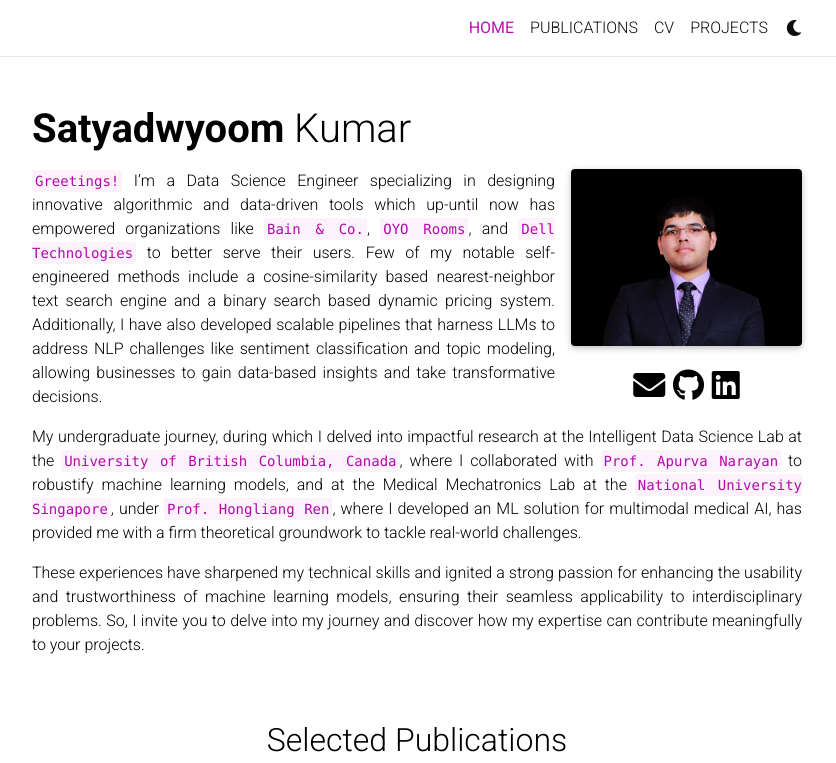
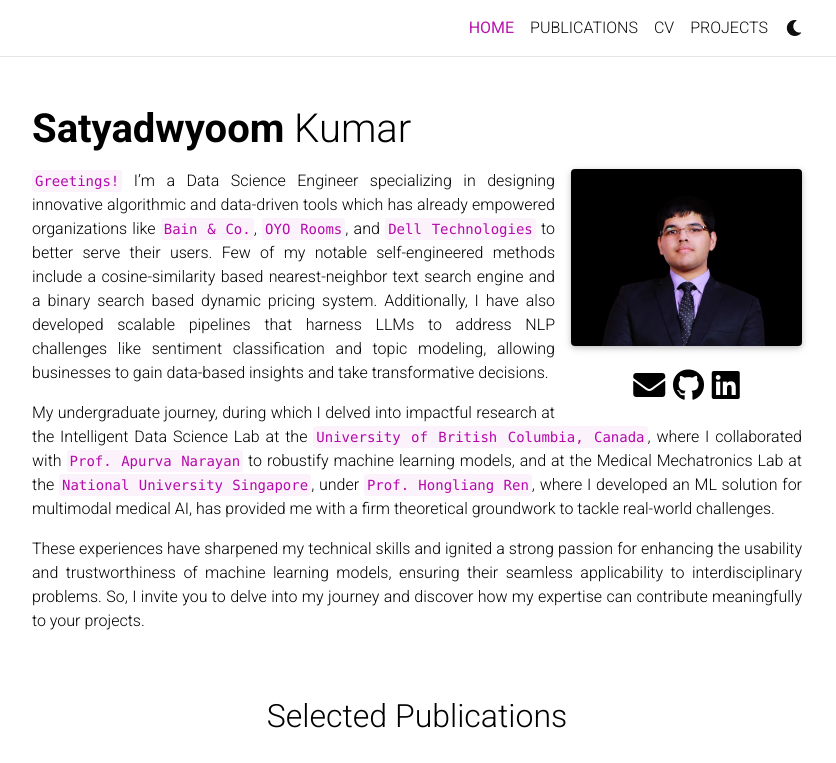
Before and after one commit to satyadwyoom/test_repo, a Jekyll site: the page built from _pages/about.md, in a window 1280 px wide and 961 px high, cut to the strip 0-763 px from the top of the window. Shown: the whole strip, without its empty margins (223-1059 px from the left). Built offline with Jekyll 4.4.1, drawn with Linux system fonts in a browser that asks for light colours; full-size pictures stand in for the smaller copies a plugin makes; comment, search, counter and statistics services are not loaded; a style sheet for code colours, icons or effects is not loaded.

Commit message:
update about

```diff
--- a/_pages/about.md
+++ b/_pages/about.md
@@ -24,7 +24,7 @@ These experiences have sharpened my skills and ignited a passion to fathom the u
 
 <!-- `Greetings!` I'm a Senior Data Scientist at `OYO Rooms`, where I specialize in enhancing customer experiences through innovative techniques such as Dynamic Pricing, Classification, Exploratory Data Analysis (EDA), and Large Language Models (LLMs). Previously, at `Dell Technologies`, I focused on transforming text data using Natural Language Processing (NLP). -->
 
-`Greetings!` I'm a Data Science Engineer specializing in designing innovative algorithmic and data-driven tools which up-until now has empowered organizations like `Bain & Co.`, `OYO Rooms`, and `Dell Technologies` to better serve their users. Few of my notable self-engineered methods include a cosine-similarity based nearest-neighbor text search engine and a binary search based dynamic pricing system. Additionally, I have also developed scalable pipelines that harness LLMs to address NLP challenges like sentiment classification and topic modeling, allowing businesses to gain data-based insights and take transformative decisions.
+`Greetings!` I'm a Data Science Engineer specializing in designing innovative algorithmic and data-driven tools which has already empowered organizations like `Bain & Co.`, `OYO Rooms`, and `Dell Technologies` to better serve their users. Few of my notable self-engineered methods include a cosine-similarity based nearest-neighbor text search engine and a binary search based dynamic pricing system. Additionally, I have also developed scalable pipelines that harness LLMs to address NLP challenges like sentiment classification and topic modeling, allowing businesses to gain data-based insights and take transformative decisions.
 
 My undergraduate journey, during which I delved into impactful research at the Intelligent Data Science Lab at the [`University of British Columbia, Canada`](https://www.ubc.ca/), where I collaborated with [`Prof. Apurva Narayan`](https://a-narayan.github.io/team/) to robustify machine learning models, and at the Medical Mechatronics Lab at the [`National University Singapore`](https://www.nus.edu.sg/), under [`Prof. Hongliang Ren`](https://scholar.google.com/citations?user=rcF7N44AAAAJ&hl=en), where I developed an ML solution for multimodal medical AI, has provided me with a firm theoretical groundwork to tackle real-world challenges.
 
```
